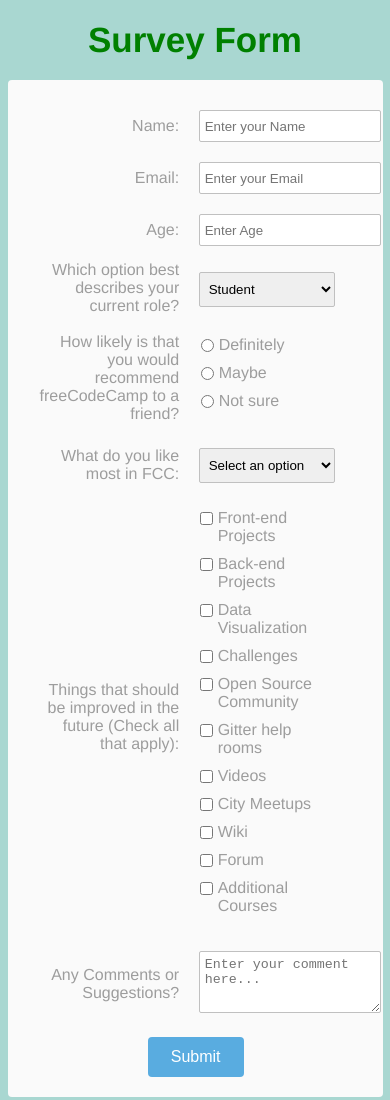
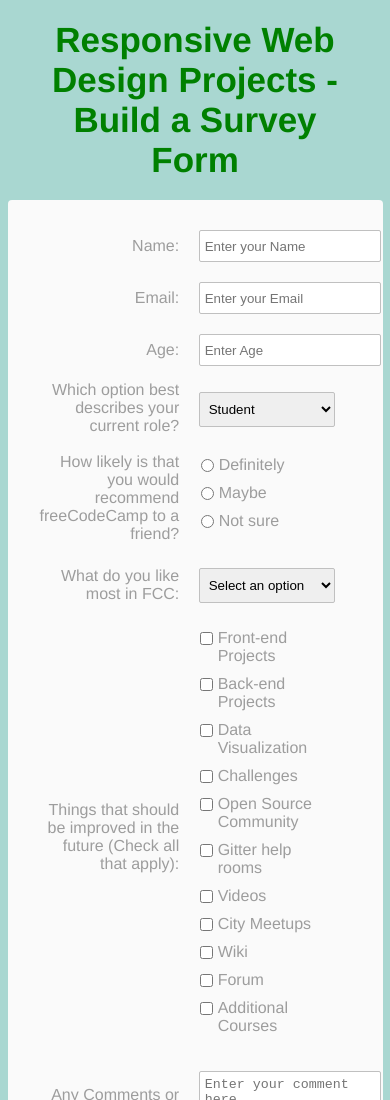
Before and after one commit to springapidev/SurveyForm, a plain HTML site: page index.html in a window 390 px wide. Shown: the top 1100 px of the page. Drawn offline with Linux system fonts and the light colour scheme.

Commit message:
Responsive Survey form...

```diff
--- a/index.html
+++ b/index.html
@@ -6,7 +6,7 @@ and open the template in the editor.
 -->
 <html>
     <head>
-        <title>TODO supply a title</title>
+        <title>Responsive Web Design Projects - Build a Survey Form</title>
         <meta charset="UTF-8">
         <meta name="viewport" content="width=device-width, initial-scale=1.0">
         <script src="https://cdn.freecodecamp.org/testable-projects-fcc/v1/bundle.js"></script>
@@ -161,7 +161,7 @@ and open the template in the editor.
     </head>
     <body>
         <div id="main">
-            <h1 id="title">Survey Form</h1>
+            <h1 id="title">Responsive Web Design Projects - Build a Survey Form</h1>
             <div id="form-wraper">
                 <form id="survey-form">
                     <!--Name field-->
```
